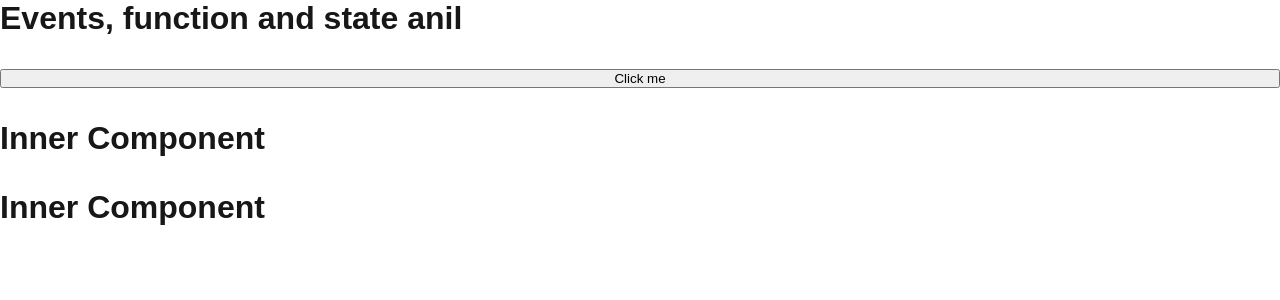
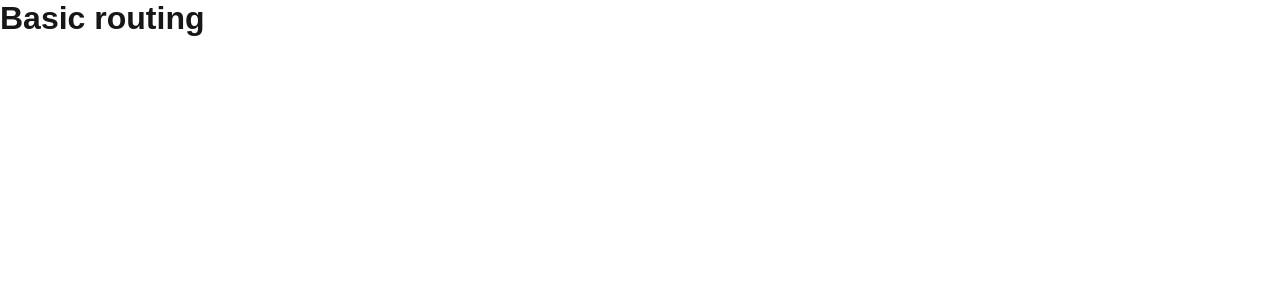
Before and after one commit to AnushreeNema/Next-js-app, a Next.js app: page / in a window 1280 px wide. Shown: the top 300 px of the page. Built offline with nearby package versions, Linux system fonts and the light colour scheme.

Commit message:
login page route

```diff
--- a/src/app/page.js
+++ b/src/app/page.js
@@ -5,28 +5,9 @@ import { useState } from "react";
 
 //If you need interactivity, consider converting part of this to a Client Component.
 export default function Home() {
-  const [name, setName] = useState("anil");
-  const apple = () => {
-    setName("sidhu");
-  };
-
-  const InnerComp = () => {
-    return <h1>Inner Component</h1>;
-  };
   return (
     <main className={styles.main}>
-      <h1>Events, function and state {name}</h1>
-      <button onClick={() => apple()}>Click me</button>
-      <InnerComp />
-      {InnerComp()}
+      <h1>Basic routing</h1>
     </main>
   );
 }
-
-const User = (props) => {
-  return (
-    <div>
-      <h2>user name is {props.name}</h2>
-    </div>
-  );
-};
```
Also changed, not shown: src/app/login/page.js (added, +9 -0 lines).
